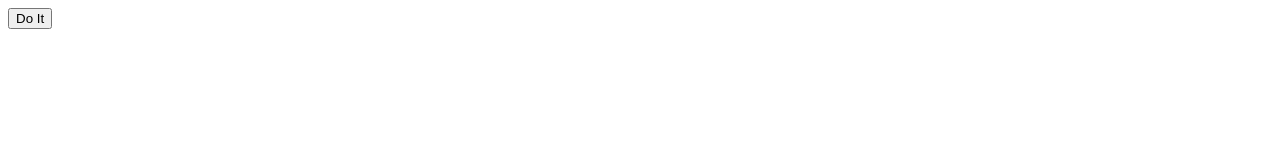
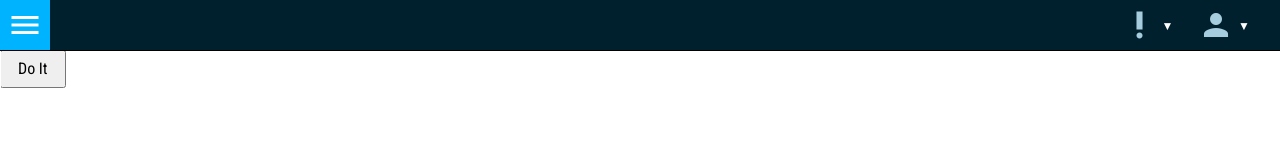
Before and after one commit to ptrdo/queue-chart, a website built with webpack: page demo/build/index.html in a window 1280 px wide. Shown: the top 160 px of the page. Built offline with nearby package versions, Linux system fonts and the light colour scheme.

Commit message:
Window dressing

```diff
--- a/demo/js/app.js
+++ b/demo/js/app.js
@@ -1,3 +1,4 @@
+import $ from "jquery";
 import Config from "./config";
 import Index from "./index.js";
 
@@ -9,11 +10,12 @@ const hello = function () {
 };
 
 const init = function () {
-  element = document.getElementById("main");
+  element = document.getElementById("dashboard");
   index.render(element);
   if (!("demo" in window)) {
     window["demo"] = {};
   }
+  console.log("$", $("body").get(0));
 };
 
 document.addEventListener("DOMContentLoaded", init);
--- a/demo/js/index.js
+++ b/demo/js/index.js
@@ -12,12 +12,26 @@ class Index {
   render(rootElement=document) {
     let button = document.createElement("BUTTON");
     button.appendChild(document.createTextNode("Do It"));
+    button.setAttribute("style", "padding: 0.5em 1em;")
     button.addEventListener("click", function(event) {
       alert("done!");
       chart.render();
     });
+
     rootElement.appendChild(button);
     console.log("The Index module has been rendered!");
+
+    setTimeout(function () {
+      document.documentElement.setAttribute("data-useragent", navigator.userAgent);
+      window.addEventListener("touchstart", function onFirstTouch() {
+
+        document.body.classList.add("touch");
+        window.removeEventListener('touchstart', onFirstTouch, false);
+
+      }, false);
+
+    }, 0);
+
   };
 
   load() {};
--- a/demo/package.json
+++ b/demo/package.json
@@ -26,6 +26,7 @@
   "dependencies": {
     "@babel/core": "^7.2.2",
     "babel-loader": "^8.0.5",
+    "jquery": "^3.3.1",
     "webpack": "^4.29.3",
     "webpack-cli": "^3.2.3",
     "webpack-dev-server": "^3.1.14"
```
Also changed, not shown: demo/build/css/idm-core.css (added), demo/build/css/idm-font.css (added), demo/build/css/idm-global.css (added), demo/build/css/normalize.css (added), demo/build/index.html, 1 other file.
